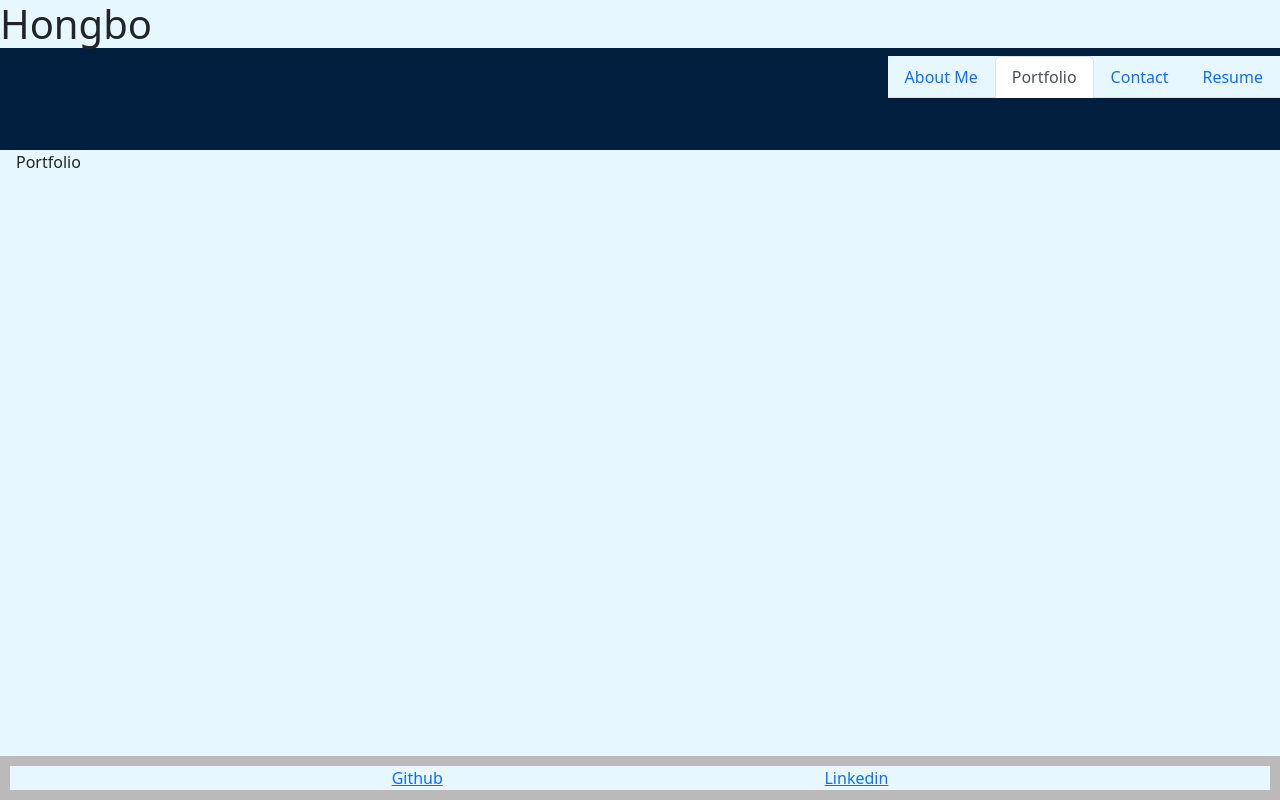
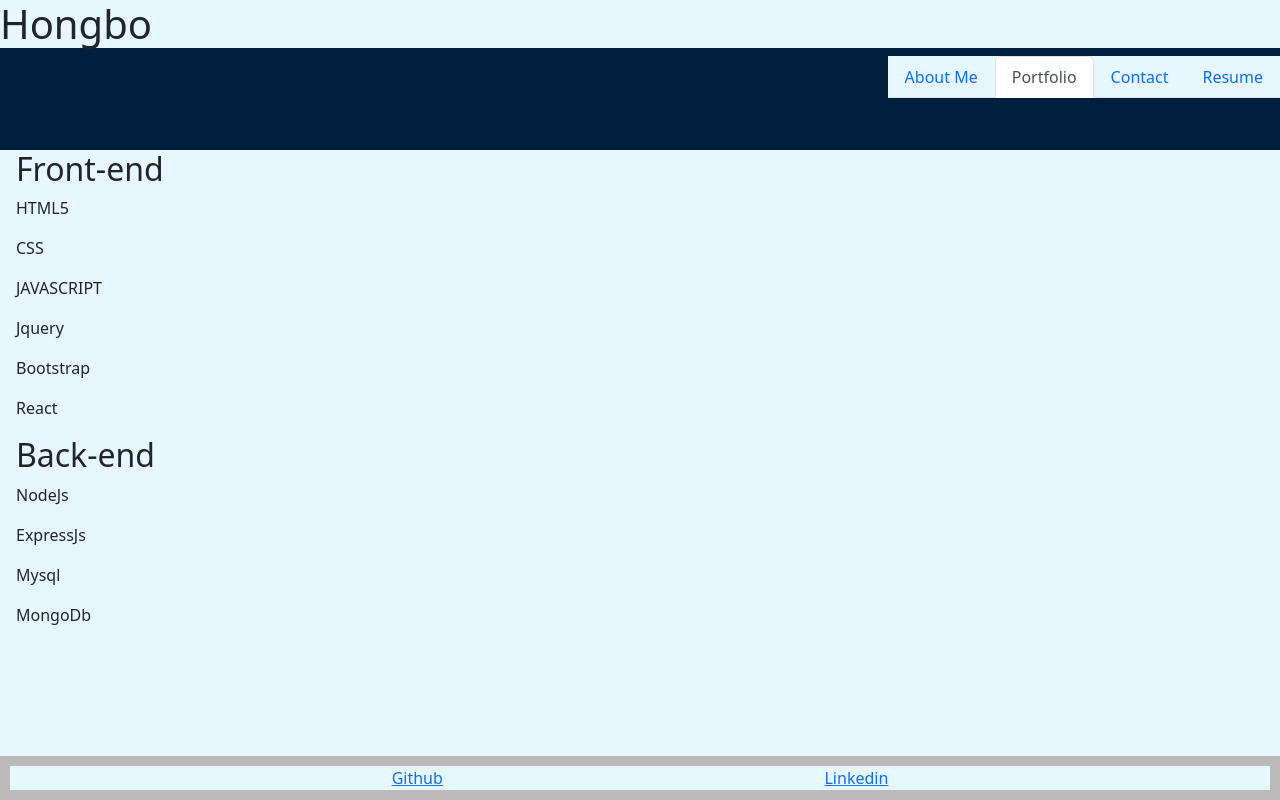
Before and after one commit to hongbowu/React-Portfolio, a React (Vite) app in the folder portfolio/: page /Portfolio in a window 1280 px wide. Built offline with nearby package versions, Linux system fonts and the light colour scheme.

Commit message:
set about me page

```diff
--- a/portfolio/src/pages/About.jsx
+++ b/portfolio/src/pages/About.jsx
@@ -1,7 +1,14 @@
 export default function About() {
     return(
         <div>
-            <p>about me</p>
+            <p>I immigrated from China and have now
+                become a proud U.S. citizen
+                with a perfect family.
+                Currently, I am immersed in a coding bootcamp,
+                learning full-stack development.
+                I aspire to secure a job
+                in front-end web development in the future.
+            </p>
         </div>
     )
 }
--- a/portfolio/src/pages/Portfolio.jsx
+++ b/portfolio/src/pages/Portfolio.jsx
@@ -1,7 +1,19 @@
 export default function Portfolio() {
     return(
         <div>
-            <p>Portfolio</p>
+            <h2>Front-end</h2>
+            <p>HTML5</p>
+            <p>CSS</p>
+            <p>JAVASCRIPT</p>
+            <p>Jquery</p>
+            <p>Bootstrap</p>
+            <p>React</p>
+            <h2>Back-end</h2>
+            <p>NodeJs</p>
+            <p>ExpressJs</p>
+            <p>Mysql</p>
+            <p>MongoDb</p>
+            <p></p>
         </div>
     )
 }
```
